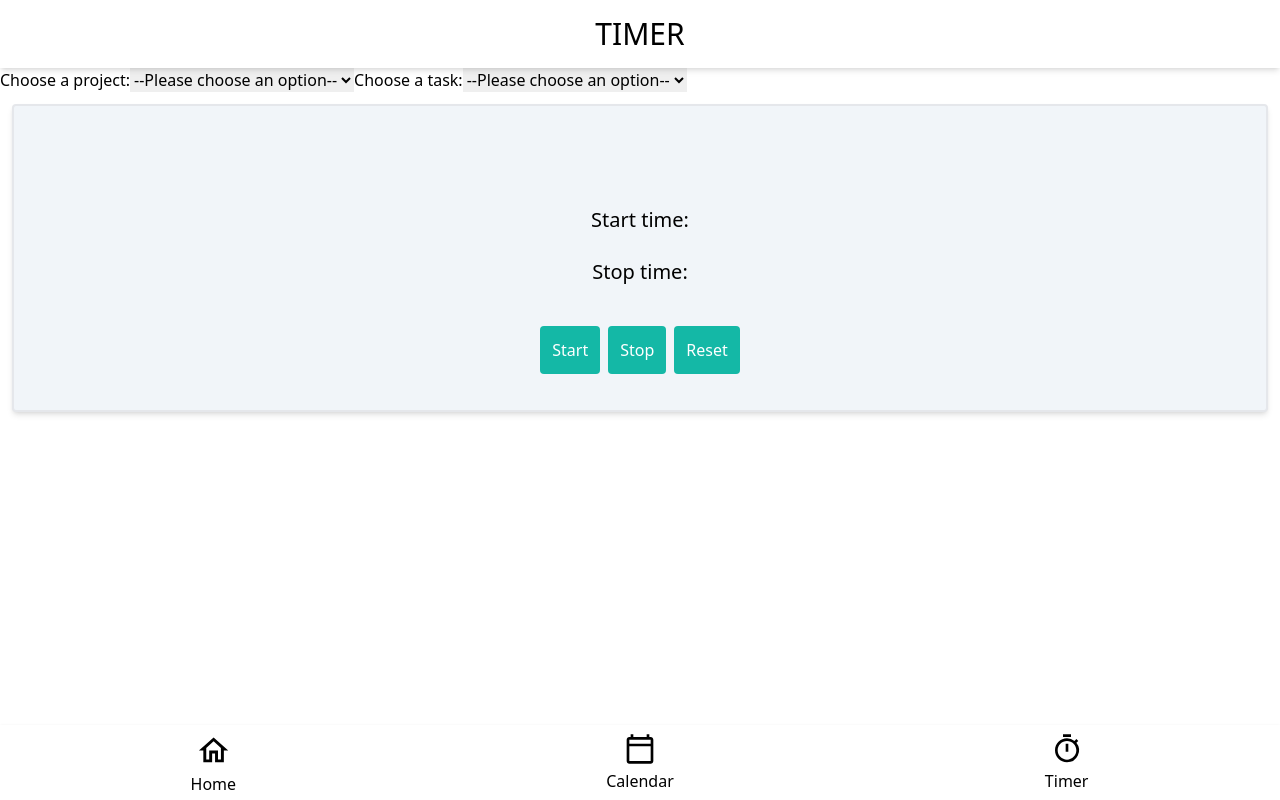
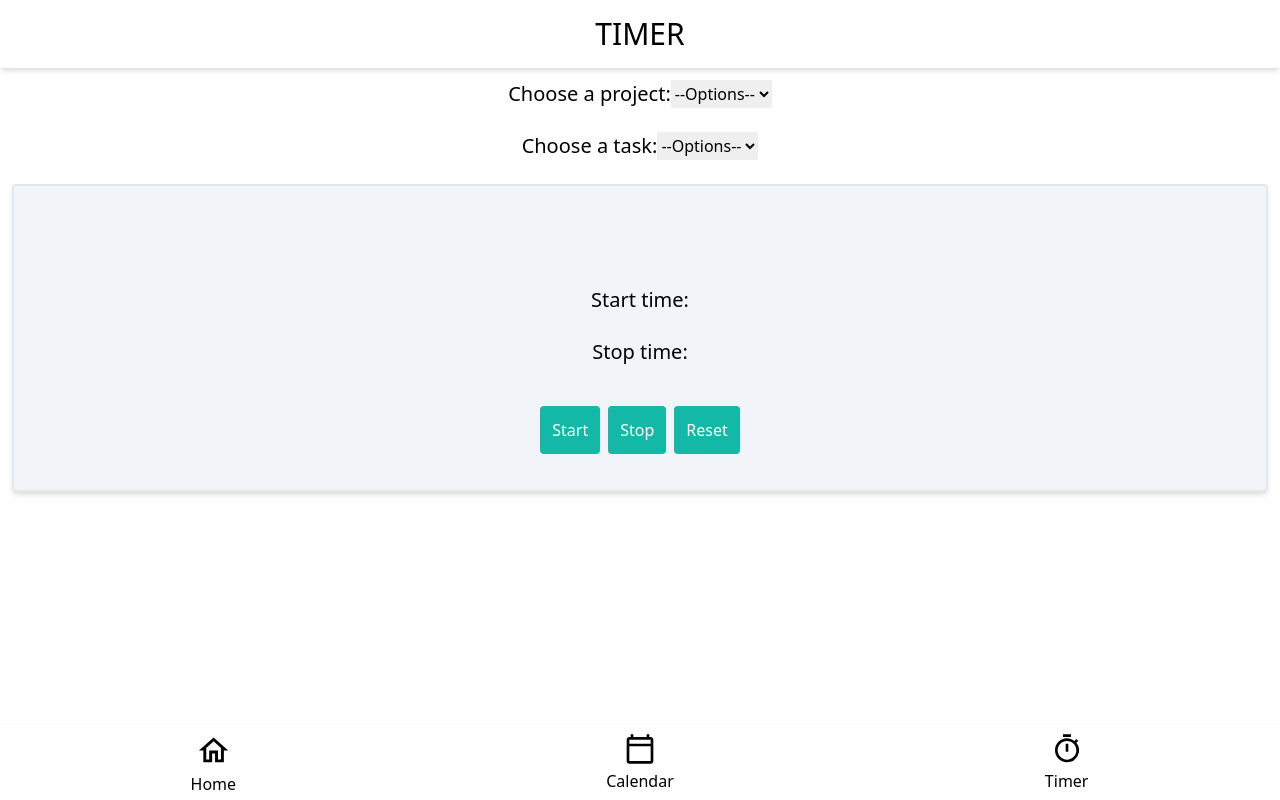
Before and after one commit to Binnaz-CME/tasks-and-time-tracking-app, a React (Vite) app: page /timer in a window 1280 px wide. Built offline with nearby package versions, Linux system fonts and the light colour scheme; data requests are answered from the project's data file.

Commit message:
Add CSS to timer

```diff
--- a/db.json
+++ b/db.json
@@ -189,24 +189,6 @@
       "id": 21
     },
     {
-      "start": "2022-11-04T11:51:41.625+01:00",
-      "stop": "2022-11-04T11:51:46.358+01:00",
-      "time": "4 Nov 2022, 11:51:41 - 4 Nov 2022, 11:51:46",
-      "id": 22
-    },
-    {
-      "start": "2022-11-04T11:52:26.911+01:00",
-      "stop": "2022-11-04T11:52:28.810+01:00",
-      "time": "4 Nov 2022, 11:52:26 - 4 Nov 2022, 11:52:28",
-      "id": 23
-    },
-    {
-      "start": "2022-11-04T11:53:11.378+01:00",
-      "stop": "2022-11-04T11:53:15.973+01:00",
-      "time": "4 Nov 2022, 11:53:11 - 4 Nov 2022, 11:53:15",
-      "id": 24
-    },
-    {
       "start": "2022-11-04T11:53:40.960+01:00",
       "stop": "2022-11-04T11:53:44.592+01:00",
       "name": "vila",
@@ -214,6 +196,24 @@
       "time": "4 Nov 2022, 11:53:40 - 4 Nov 2022, 11:53:44",
       "color": "#3c6d9a",
       "id": 25
+    },
+    {
+      "start": "2022-11-04T12:03:01.846+01:00",
+      "stop": "2022-11-04T12:03:04.511+01:00",
+      "name": "springa",
+      "taskId": 3,
+      "time": "4 Nov 2022, 12:03:01 - 4 Nov 2022, 12:03:04",
+      "color": "#54ab5a",
+      "id": 26
+    },
+    {
+      "start": "2022-11-06T12:05:06.063+01:00",
+      "stop": "2022-11-06T12:05:09.462+01:00",
+      "name": "Bilar",
+      "taskId": 10,
+      "time": "6 Nov 2022, 12:05:06 - 6 Nov 2022, 12:05:09",
+      "color": "#a9b3c6",
+      "id": 27
     }
   ]
 }
--- a/src/components/Timer.jsx
+++ b/src/components/Timer.jsx
@@ -93,26 +93,29 @@ function Timer() {
   return (
     <div>
       <Header title="Timer" />
-
-      <label>Choose a project:</label>
+      <div className="flex justify-center p-3">
+        <label className="text-xl">Choose a project:</label>
         <select name="projects" onChange={(e) => handleProjectsChange(e)}>
-        <option value="">--Please choose an option--</option>
+          <option>--Options--</option>
           {projects.map((project) => (
             <option key={project.id} value={project.id}>
               {project.name.toUpperCase()}
             </option>
           ))}
         </select>
+      </div>
 
-      <label>Choose a task:</label>
-      <select name="tasks" onChange={handleTasksChange}>
-        <option value="">--Please choose an option--</option>
+      <div className="flex justify-center p-3">
+        <label className="text-xl">Choose a task:</label>
+        <select className="" name="tasks" onChange={handleTasksChange}>
+          <option>--Options--</option>
           {filteredTasks.map((task) => (
             <option key={task.id} value={task.id}>
               {task.name.toUpperCase()}
             </option>
           ))}
         </select>
+      </div>
 
       {foundTask ? (
         <div
```
Lines whose indentation alone changed are shown as unchanged.
